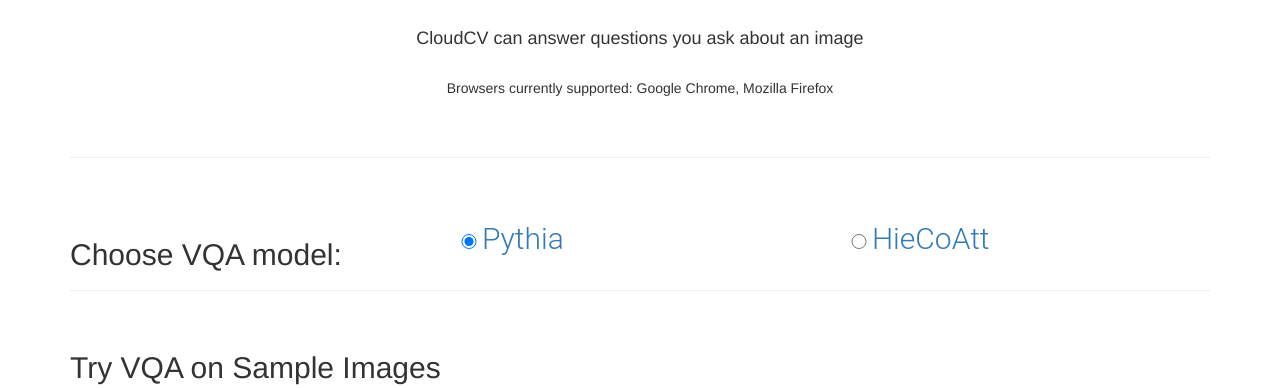
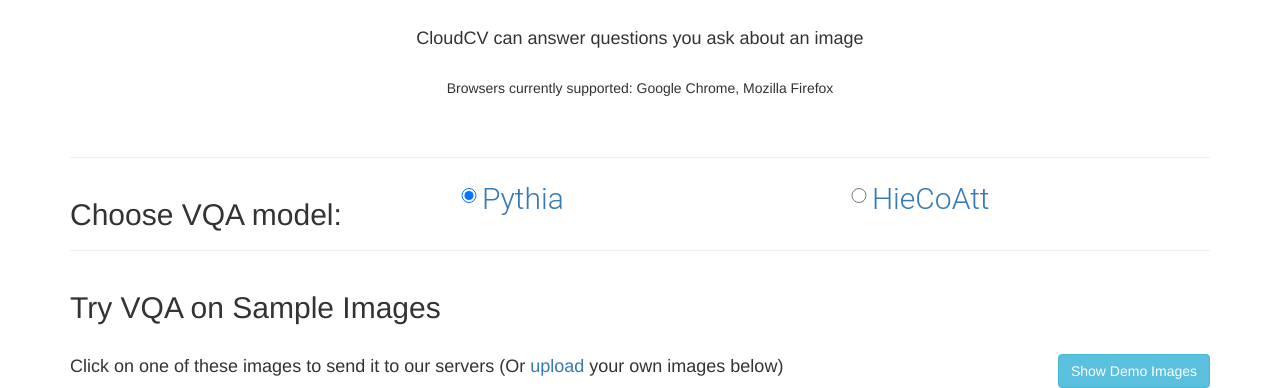
Before and after one commit to Cloud-CV/VQA, a Django app: template demo/templates/base.html in a window 1280 px wide. Shown: the part 236-624 px from the top of the page. Run offline with Django 3.2, Linux system fonts and the light colour scheme; the template is opened without the code that fills it, so the values that code supplies are empty; some libraries are stand-ins or nearby versions.

Commit message:
Add CSS changes in the interface

```diff
--- a/demo/templates/base.html
+++ b/demo/templates/base.html
@@ -154,13 +154,18 @@
     }
 
     input[type="radio"] {
-      vertical-align: baseline;
+      vertical-align: super;
       width: 5%;
       height: 2%;
       cursor: pointer;
     }
 
     .border-bottom {
+      border-bottom: 1px solid #eee;
+    }
+
+    .choose-model {
+      padding-bottom: 9px;
       border-bottom: 1px solid #eee;
     }
   </style>
@@ -204,7 +209,7 @@
 
   {% block choose_model %}
   <div class="container">
-    <div class="page-header">
+    <div class="choose-model">
       <div class="row">
         <div class="col-md-4">
           <div class="vqa_model">
--- a/demo/templates/vqa/vqa.html
+++ b/demo/templates/vqa/vqa.html
@@ -236,8 +236,8 @@
     {% endblock %} {% block credits %}
     <h2 class="page-header"> Credits </h2>
     <font size="4">
-        Built by <a href="https://github.com/deshraj"> @deshraj</a> & <a href="https://github.com/RishabhJain2018"
-            target="_blank">@rishabh</a>
+        Built by <a href="https://github.com/deshraj" target="_blank"> @deshraj</a> & <a
+            href="https://github.com/RishabhJain2018" target="_blank">@rishabh</a>
         <br>
         <br>
         <br>
```
